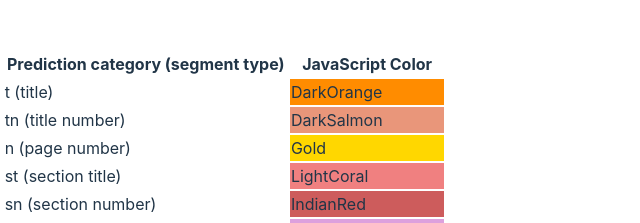
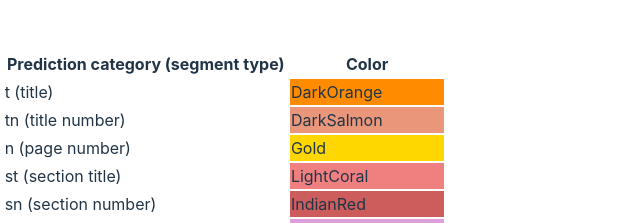
Before and after one commit to davidc97/xpath-token-colorizer, a website built with Vite: page index.html in a window 1280 px wide. Shown: the part 304-527 px from the top of the page, 416-1056 px from the left. Built offline with nearby package versions, Linux system fonts and the light colour scheme.

Commit message:
Update index.html

```diff
--- a/index.html
+++ b/index.html
@@ -25,7 +25,7 @@
     <table>
       <tr>
         <th>Prediction category (segment type)</th>
-        <th>JavaScript Color</th>
+        <th>Color</th>
       </tr>
 
       <tr>
```
